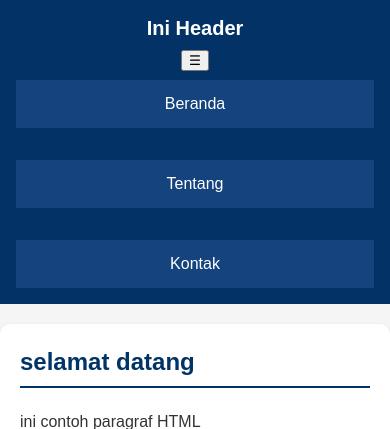
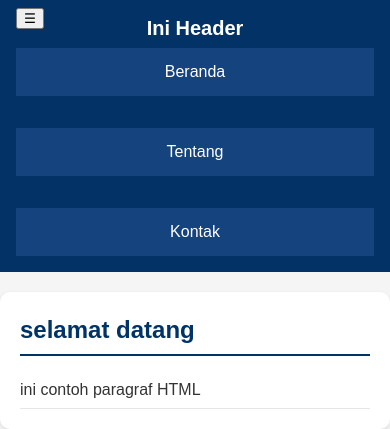
Before and after one commit to 2522500059-source/2522500059-PWD-GB1J-25260, a PHP site: page /pertemuan-05/index.html in a window 390 px wide. Shown: the top 429 px of the page. Run offline with PHP 8.4, Linux system fonts and the light colour scheme.

Commit message:
class menu-toggle mobile

```diff
--- a/pertemuan-05/style.css
+++ b/pertemuan-05/style.css
@@ -60,6 +60,12 @@
  }
 
 @media (max-width: 600px) {
+    .menu-toggle {
+        display: block;
+        position: absolute;
+        left: 16px;
+        top: 8px;
+    }
     header {
         padding: 16px;
         position: sticky;
```
Also changed, not shown: pertemuan-05/README.md.
